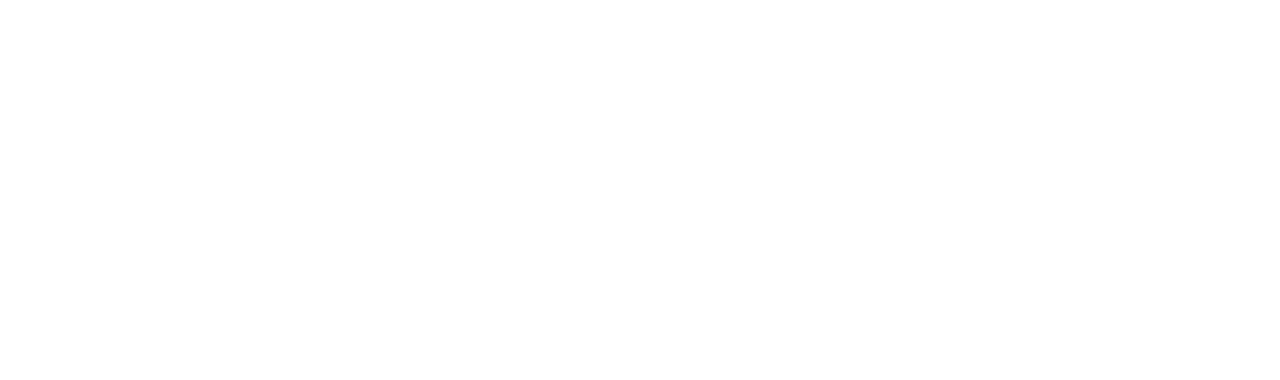
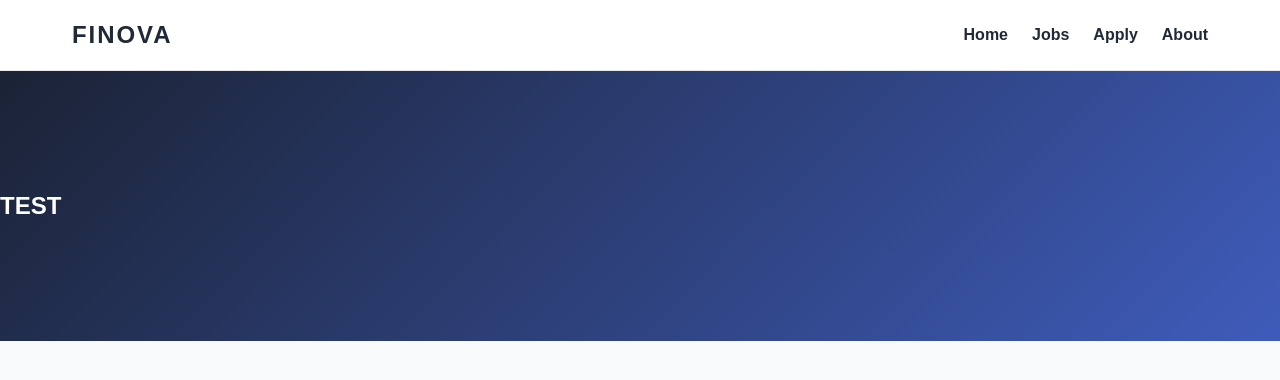
Before and after one commit to JiajinZhang-123/COS10026-G04-Financial-Technology-FinTech-Company, a plain HTML site: page apply.html in a window 1280 px wide. Drawn offline with Linux system fonts and the light colour scheme.

Commit message:
feat: Foundation for apply page

```diff
--- a/apply.html
+++ b/apply.html
@@ -0,0 +1,44 @@
+<!DOCTYPE html>
+<html lang="en">
+
+    <head>
+        <meta charset="UTF-8">
+        <meta name="viewport" content="width=device-width, initial-scale=1.0">
+        <title>Finova Technologies | Apply</title>
+
+        <link rel="stylesheet" href="styles.css">
+
+        <style>
+
+        </style>
+
+    </head>
+
+    <body>
+         <header>
+            <div class="site-header">
+                <a href="index.html" class="logo">
+                    FINOVA
+                </a>
+                <nav aria-label="Main navigation">
+                    <ul>
+                        <li><a href="index.html">Home</a></li>
+                        <li><a href="jobs.html">Jobs</a></li>
+                        <li><a href="apply.html">Apply</a></li>
+                        <li><a href="about.html">About</a></li>
+                    </ul>
+                </nav>
+            </div>
+        </header>
+
+    <main>
+
+        <section class ="heroApply">
+            <h1>TEST</h1>
+        </section>
+
+    </main>
+    </body>
+
+
+</html>
--- a/styles.css
+++ b/styles.css
@@ -82,6 +82,20 @@
     width: min(1200px, 100%);
     margin: 0 auto;
     padding: 5rem 2rem;
+}
+
+.heroApply {
+    min-height: 270px;
+
+    display: flex;
+    align-items: center;
+
+    background:
+        linear-gradient(135deg,
+            rgba(15, 23, 42, 0.95),
+            rgba(30, 64, 175, 0.85));
+
+    color: white;
 }
 
 .eyebrow {
```
